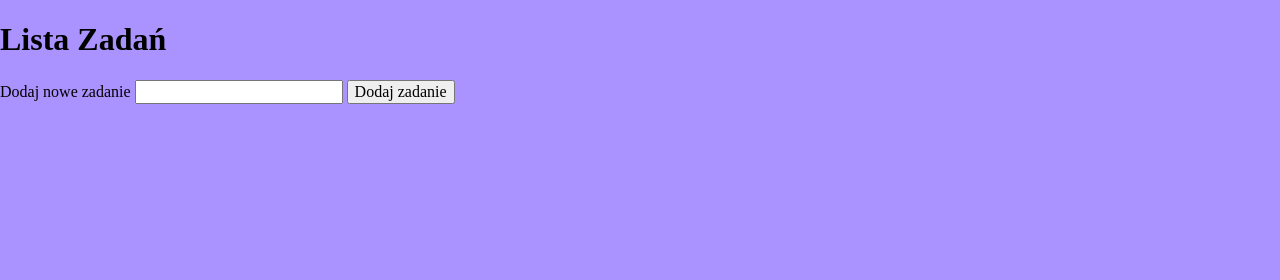
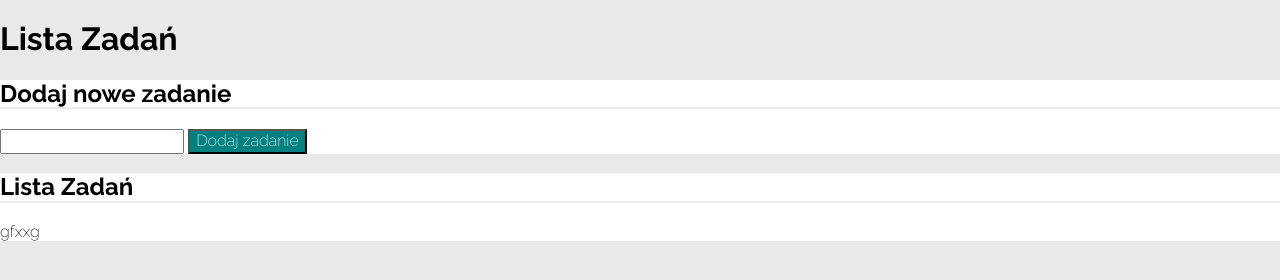
Before and after one commit to MajaCelej/to-do-list, a plain HTML site: page index.html in a window 1280 px wide. Drawn offline with nearby package versions, Linux system fonts and the light colour scheme; a web font is replaced by a local one.

Commit message:
added divs, background colours and font style

```diff
--- a/css/style.css
+++ b/css/style.css
@@ -7,5 +7,19 @@ html {
 }
 
 .body {
-    background-color: rgb(171, 147, 255);
+    background-color: rgb(233 233 233);
+    font-family: 'Raleway', sans-serif;
 }
+
+.section {
+    background-color: rgb(255, 255, 255);
+}
+
+.section-header {
+    border-bottom: 2px solid rgb(233 233 233);
+}
+
+.form-button {
+    background-color: rgb(0, 128, 128);
+    color: rgb(255, 255, 255);
+}
--- a/index.html
+++ b/index.html
@@ -8,19 +8,33 @@
     <link rel="stylesheet" href="https://cdnjs.cloudflare.com/ajax/libs/normalize/8.0.1/normalize.min.css"
         integrity="sha512-NhSC1YmyruXifcj/KFRWoC561YpHpc5Jtzgvbuzx5VozKpWvQ+4nXhPdFgmx8xqexRcpAglTj9sIBWINXa8x5w=="
         crossorigin="anonymous" referrerpolicy="no-referrer" />
+    <link rel="preconnect" href="https://fonts.googleapis.com">
+    <link rel="preconnect" href="https://fonts.gstatic.com" crossorigin>
+    <link
+        href="https://fonts.googleapis.com/css2?family=Karla:ital,wght@0,400;0,700;1,400&family=Montserrat:wght@400;600&family=Mukta:wght@400;700&family=Niramit:wght@400;700&family=Raleway:wght@200;700&display=swap"
+        rel="stylesheet">
     <link href="css/style.css" rel="stylesheet">
     <script src="js/script.js" defer></script>
 </head>
 
 <body class="body">
     <h1>Lista Zadań</h1>
-    <form class="js-form">
-        Dodaj nowe zadanie
-        <input class="js-newTask">
-        <button>Dodaj zadanie</button>
-    </form>
-
-    <ul class="js-tasks"></ul>
+    <div class="section">
+        <h2 class="section-header">Dodaj nowe zadanie</h2>
+        <div class="section-main">
+            <form class="js-form form">
+                <input class="js-newTask">
+                <button class="form-button">Dodaj zadanie</button>
+            </form>
+        </div>
+    </div>
+    <div class="section">
+        <h2 class="section-header">Lista Zadań</h2>
+        <div class="section-main">
+            <ul class="js-tasks"></ul>
+            gfxxg
+        </div>
+    </div>
 
 </body>
 
```
